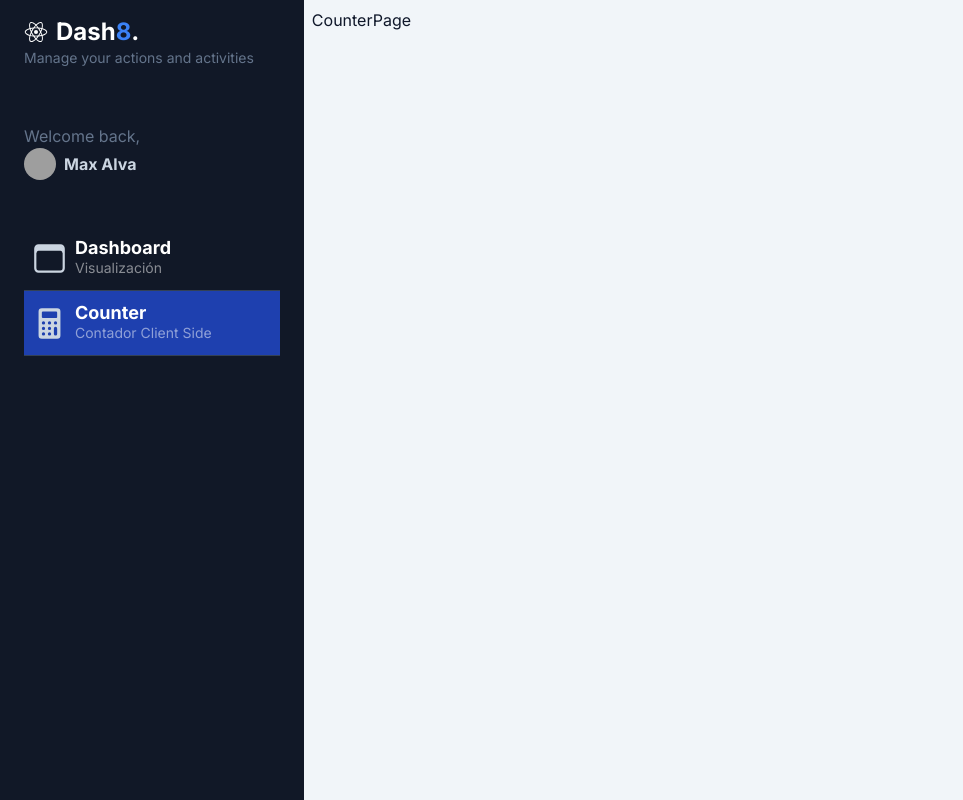
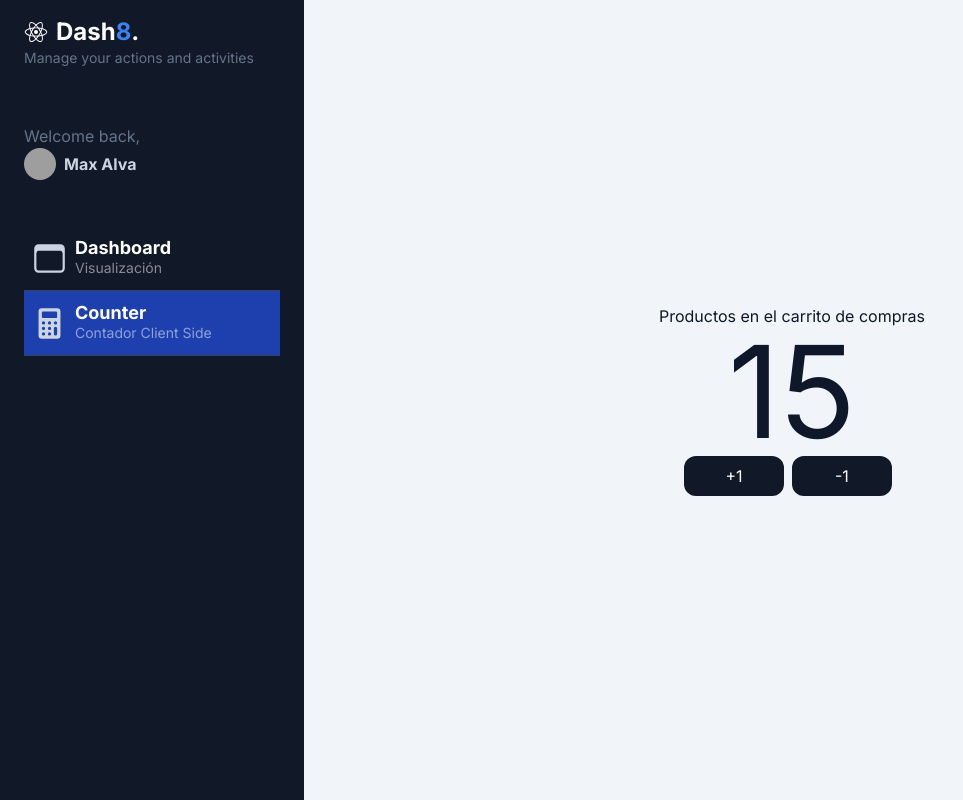
Before and after one commit to alvag/my-dashboard-nextjs, a Next.js app: page /dashboard/counter in a window 1280 px wide. Shown: the whole page, without its empty margins (0-963 px from the left). Built offline with nearby package versions, Linux system fonts and the light colour scheme; grey boxes are pictures that could not be loaded.

Commit message:
Counter y manejo de estados

```diff
--- a/src/app/dashboard/counter/page.tsx
+++ b/src/app/dashboard/counter/page.tsx
@@ -1,7 +1,23 @@
-export default function CounterPage() {
+import { FC } from 'react';
+import { CartCounter } from '@/app/shopping-cart';
+
+export const metadata = {
+    title: 'Counter',
+    description: 'Counter page',
+}
+
+interface CounterProps {
+}
+
+const CounterPage: FC<CounterProps> = ( {} ) => {
+
     return (
-        <div>
-            CounterPage
+        <div className="flex flex-col items-center justify-center w-full h-full">
+            <span>Productos en el carrito de compras</span>
+
+            <CartCounter value={ 15 }/>
         </div>
     );
 };
+
+export default CounterPage;
--- /dev/null
+++ b/src/app/shopping-cart/components/CartCounter.tsx
@@ -0,0 +1,28 @@
+'use client';
+
+import { useState } from 'react';
+
+interface Props {
+    value?: number;
+}
+
+export const CartCounter = ( { value = 10 }: Props ) => {
+    const [ counter, setCounter ] = useState( value )
+    return (
+        <>
+            <span className="text-9xl">{ counter }</span>
+
+            <div className="flex">
+                <button
+                    onClick={ () => setCounter( counter + 1 ) }
+                    className="flex items-center justify-center p-2 rounded-xl bg-gray-900 text-white hover:bg-gray-600 transition-all w-[100px] mr-2">+1
+                </button>
+
+                <button
+                    onClick={ () => setCounter( counter - 1 ) }
+                    className="flex items-center justify-center p-2 rounded-xl bg-gray-900 text-white hover:bg-gray-600 transition-all w-[100px] mr-2">-1
+                </button>
+            </div>
+        </>
+    );
+};
--- /dev/null
+++ b/src/app/shopping-cart/index.ts
@@ -0,0 +1 @@
+export { CartCounter } from './components/CartCounter'
```
